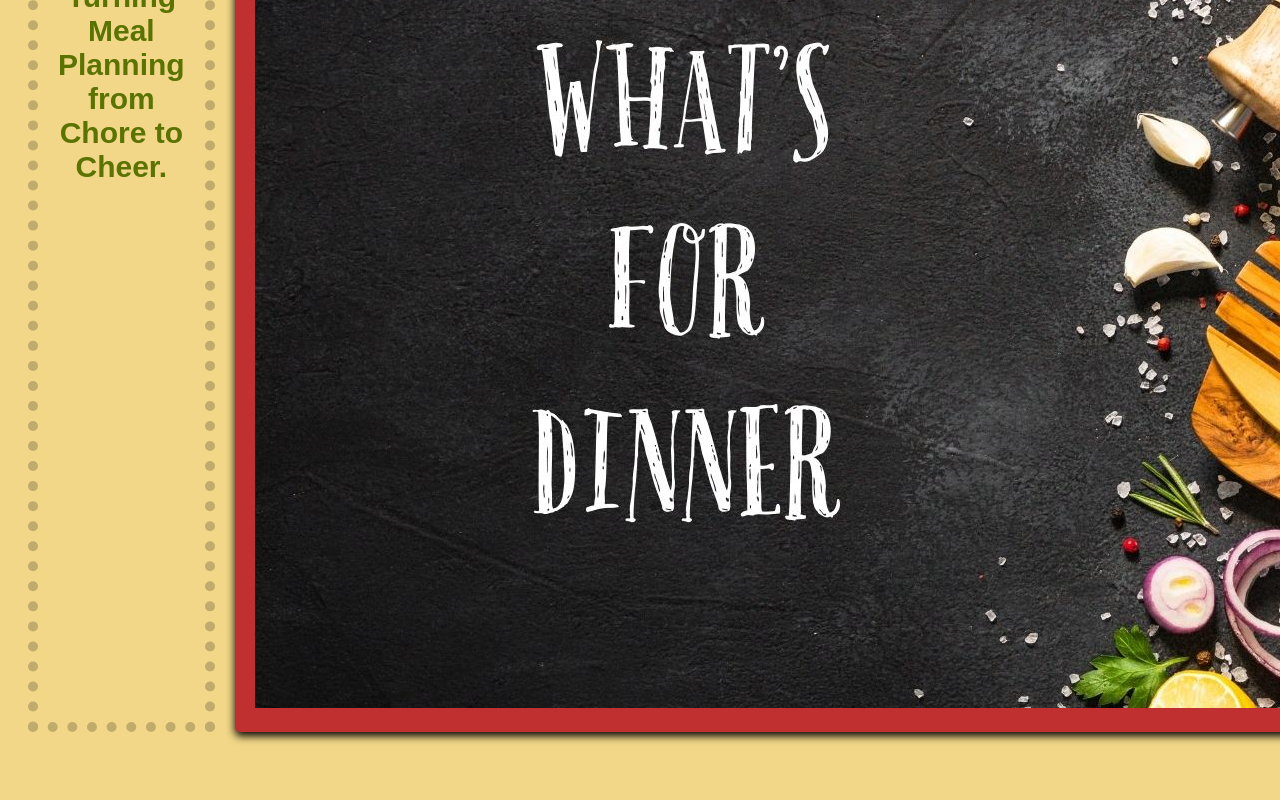
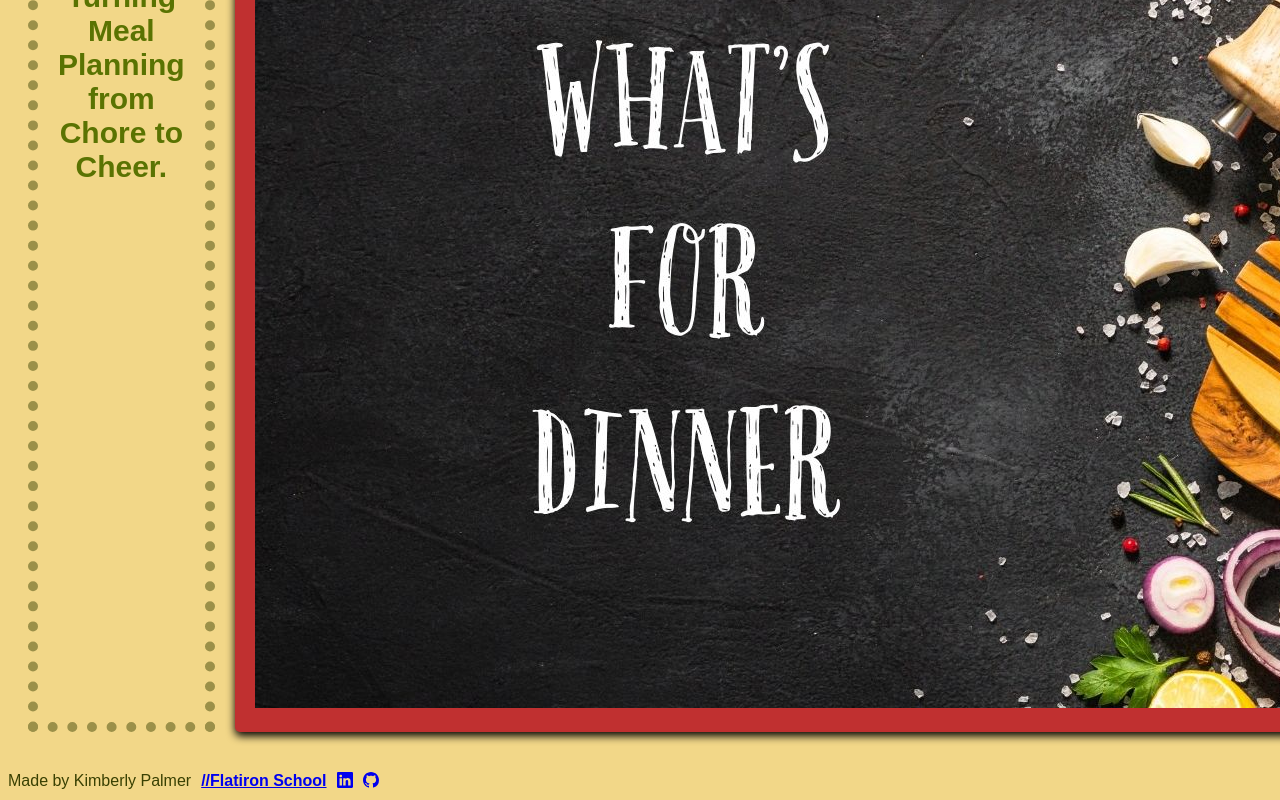
Before and after one commit to kimberlylpalmer/whats-for-dinner, a React (Create React App) app in the folder client/: page / in a window 1280 px wide. Shown: the part 188-988 px from the top of the page. Built offline with nearby package versions, Linux system fonts and the light colour scheme; a web font is replaced by a local one.

Commit message:
added footer

```diff
--- a/client/src/components/Footer.js
+++ b/client/src/components/Footer.js
@@ -0,0 +1,25 @@
+
+import { BsLinkedin } from "react-icons/bs";
+import { BsGithub } from "react-icons/bs";
+
+
+const Footer = () => {
+  return (
+    <div id="footer">
+        <span className="made-by">Made by Kimberly Palmer</span>
+          <span className="flatiron"><a href="https://flatironschool.com/"><strong>//Flatiron School</strong></a></span>
+          <span>
+              <a className="linkedin" href="https://www.linkedin.com/in/kimberly-l-palmer/">
+            <BsLinkedin />
+            </a>
+          </span>
+          <span>
+            <a className="github" href="https://github.com/kimberlylpalmer">
+                <BsGithub />
+            </a>
+        </span>
+    </div>
+  )
+}
+
+export default Footer
--- a/client/src/pages/Home.js
+++ b/client/src/pages/Home.js
@@ -5,6 +5,7 @@ import "../styles.css"
 import NavBar from "../components/NavBar"
 // import { useNavigate } from "react-router-dom";
 import RecipesPageBackground from '../assets/RecipesPageBackground.jpg';
+import Footer from "../components/Footer"
 
 
 function Home() {
@@ -34,6 +35,7 @@ function Home() {
             {/* <button className="button" onClick={() => navigate('/recipes')}>View Recipes</button>  */}
           </div>
         </div>
+        <Footer/>
       </>
     );
   }
--- a/client/src/pages/Recipes.js
+++ b/client/src/pages/Recipes.js
@@ -6,6 +6,7 @@ import "../styles.css";
 import { useAuth } from "../components/AuthContext";
 import RecipeSummaryCard from "../components/RecipeSummaryCard"; // Corrected path
 import RecipeModal from "../components/RecipeModal"; // This is your full recipe modal component
+import Footer from "../components/Footer"
 
 function Recipes() {
   const [recipes, setRecipes] = useState([]);
@@ -176,7 +177,9 @@ function Recipes() {
           onRecipeDelete={handleRecipeDelete}
         />
       )}
+      <Footer/>
     </div>
+
   );
 }
 
--- a/client/src/pages/Signup.js
+++ b/client/src/pages/Signup.js
@@ -5,6 +5,7 @@ import { Link, useNavigate } from "react-router-dom";
 import NavBar from "../components/NavBar";
 import { useAuth } from '../components/AuthContext';
 import WFDIcon from '../assets/WFDIcon.png'
+import Footer from "../components/Footer"
 
 export default function Signup() {
     const [loginInfo, setLoginInfo] = useState({
@@ -129,6 +130,7 @@ export default function Signup() {
                 <p>Already have an account? <Link to="/login">Login</Link>
                 </p>
             </div>
+            <Footer/>
         </main>
     )
 }
--- a/client/src/pages/User.js
+++ b/client/src/pages/User.js
@@ -3,6 +3,7 @@ import "../styles.css";
 import NavBar from "../components/NavBar";
 import { useNavigate } from "react-router-dom";
 import EditUserForm from "../components/EditUser";
+import Footer from "../components/Footer";
 
 
 function User() {
@@ -161,6 +162,7 @@ function User() {
           </div>
         </>
       )}
+      <Footer/>
     </div>
   );
 }
--- a/client/src/styles.css
+++ b/client/src/styles.css
@@ -234,17 +234,17 @@ nav {
     backgroud-color: #5a7302;
     padding: 20px;
     text-align: center;
-    border: 10px dotted black;
+    border: 10px dotted #394002;
     font-size: 30px;
     font-weight: bold;
     color: #5a7302;
     position: relative;
-    animation: blinkBorder 1s linear infinite;
+    animation: blinkWidth   1.5s linear infinite;
   }
 
-  @keyframes blinkBorder {
+  @keyframes blinkWidth   {
     0%, 100% {
-      border-color: black;
+      border-color: #394002;
     }
     50% {
       border-color: transparent;
@@ -520,66 +520,64 @@ nav {
   margin: auto;
 }
 
-/* Adjustments for specific inputs */
+
 #title {
-  /* Specific styles for the title input */
+
 }
 
-#meal_type {
-  /* Specific styles for the meal type select box */
-}
+#meal_type {}
+
 
 #cooking_time {
-  /* Specific styles for the cooking time input */
+
 }
 
 #ingredients {
-  /* Styles for the ingredients textarea */
-  height: 100px; /* Adjust height as necessary */
+  height: 100px;
 }
 
 #directions {
-  /* Styles for the directions textarea */
-  height: 150px; /* Adjust height as necessary */
+
+  height: 150px;
 }
 
 .modal-overlay {
-  position: fixed; /* Full-screen overlay */
+  position: fixed;
   top: 0;
   left: 0;
   width: 100%;
   height: 100%;
-  background-color: rgba(0, 0, 0, 0.5); /* Black background with opacity */
+  background-color: rgba(0, 0, 0, 0.5);
   display: flex;
-  justify-content: center; /* Center the modal horizontally */
-  align-items: center; /* Center the modal vertically */
-  z-index: 1000; /* Ensure it sits above other content */
+  justify-content: center;
+  align-items: center;
+  z-index: 1000;
 }
 
 .modal-content {
-  background-color: #fff; /* White background */
-  padding: 20px; /* Some padding */
-  border-radius: 5px; /* Rounded corners */
-  box-shadow: 0 4px 6px rgba(0, 0, 0, 0.1); /* A subtle shadow */
-  width: 75%; /* Width of the modal */
-  max-width: 90%; /* Maximum width */
+  background-color: #fff;
+  padding: 20px;
+  border-radius: 5px;
+  box-shadow: 0 4px 6px rgba(0, 0, 0, 0.1);
+  width: 75%;
+  max-width: 90%;
   max-height: 80vh;
   overflow-y: auto;
 }
 
-/* Add a close button for the modal */
+
 .close-modal-button {
-  float: right; /* Position it to the right */
-  padding: 2px 5px; /* Small padding */
-  margin: -10px -10px 10px 10px; /* Positioning adjustments */
-  border: none; /* No border */
-  background-color: #8c0303; /* Light grey background */
-  cursor: pointer; /* Pointer cursor on hover */
+  float: right;
+  padding: 2px 5px;
+  margin: -10px -10px 10px 10px;
+  border: none;
+  background-color: #8c0303;
+  cursor: pointer;
 
 }
 
 .close-modal-button:hover {
-  background-color: #aaa; /* Darker grey on hover */
+  background-color: #aaa;
 }
 
 /* Edit Recipe Form */
@@ -587,3 +585,12 @@ nav {
 .edit-recipe-button {
   font-family: "Protest Riot";
 }
+
+
+#footer {
+  display: flex;
+  color: #394002;
+  align-items: right;
+  gap: 10px;
+  /* border: 2px solid #262626; */
+}
--- a/package.json
+++ b/package.json
@@ -1,5 +1,6 @@
 {
   "dependencies": {
-    "react-beautiful-dnd": "^13.1.1"
+    "react-beautiful-dnd": "^13.1.1",
+    "react-icons": "^5.0.1"
   }
 }
```
